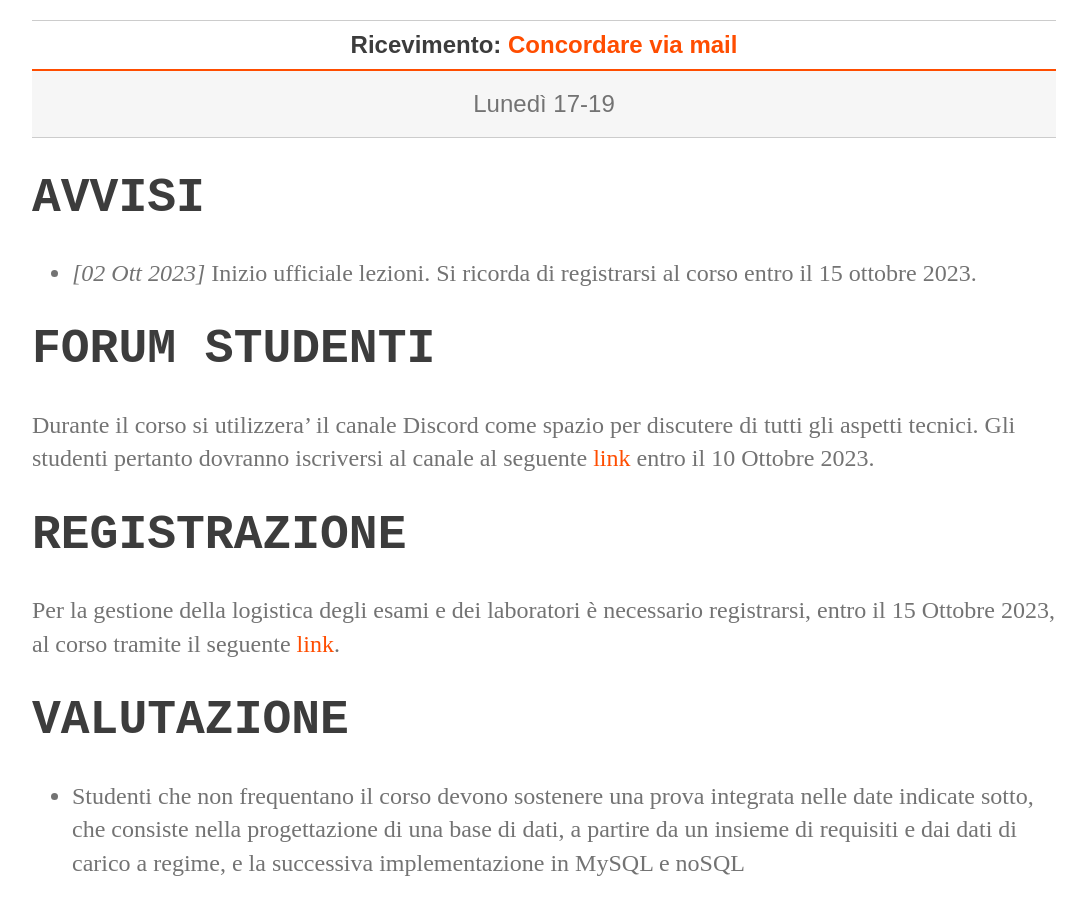
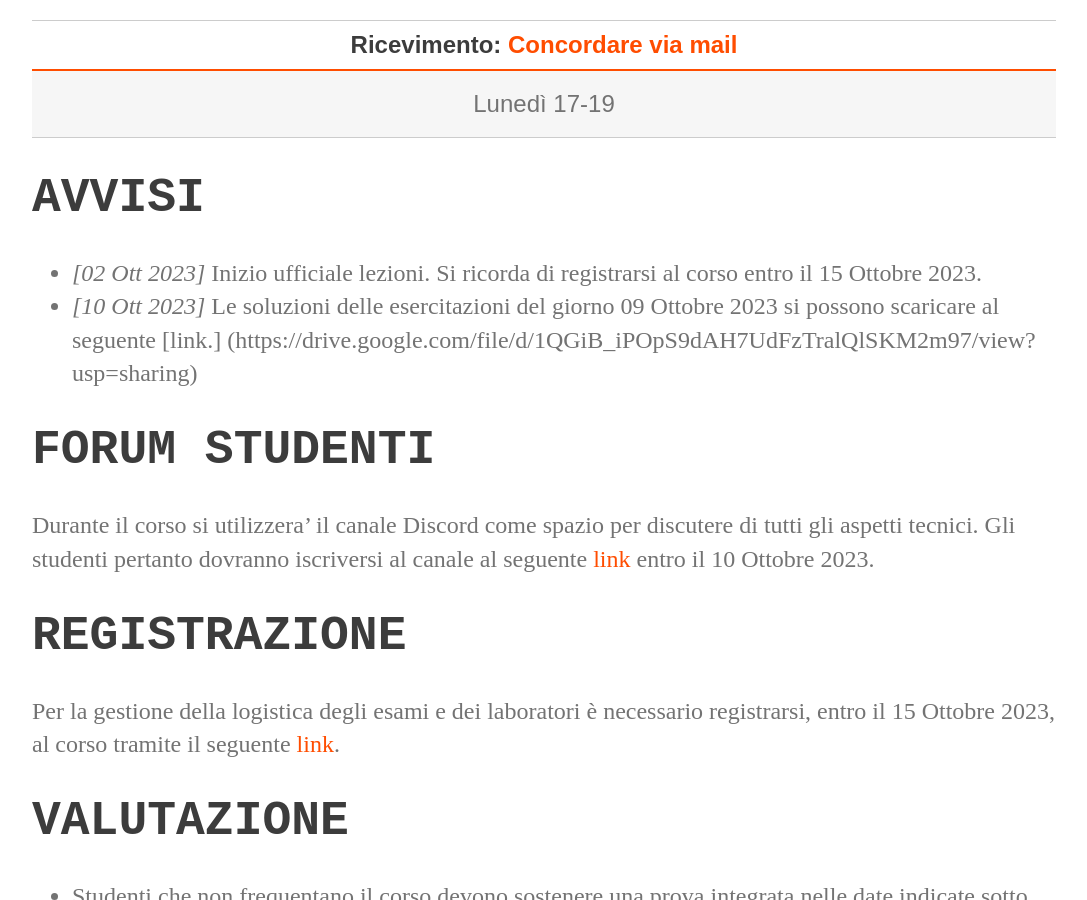
Before and after one commit to perceivelab/database-course, a Jekyll site: the page built from index.md, in a window 1280 px wide and 900 px high, scrolled down 440 px. Shown: the whole window, without its empty margins (96-1183 px from the left). Built offline with Jekyll 4.4.1, drawn with Linux system fonts in a browser that asks for light colours.

Commit message:
Update index.md

```diff
--- a/index.md
+++ b/index.md
@@ -21,7 +21,8 @@ layout: default
 
 # AVVISI
 
-- *[02 Ott 2023]* Inizio ufficiale lezioni. Si ricorda di registrarsi al corso entro il 15 ottobre 2023.
+- *[02 Ott 2023]* Inizio ufficiale lezioni. Si ricorda di registrarsi al corso entro il 15 Ottobre 2023.
+- *[10 Ott 2023]* Le soluzioni delle esercitazioni del giorno 09 Ottobre 2023 si possono scaricare al seguente [link.] (https://drive.google.com/file/d/1QGiB_iPOpS9dAH7UdFzTralQlSKM2m97/view?usp=sharing)
 
 # FORUM STUDENTI
 {: #tag}
```
